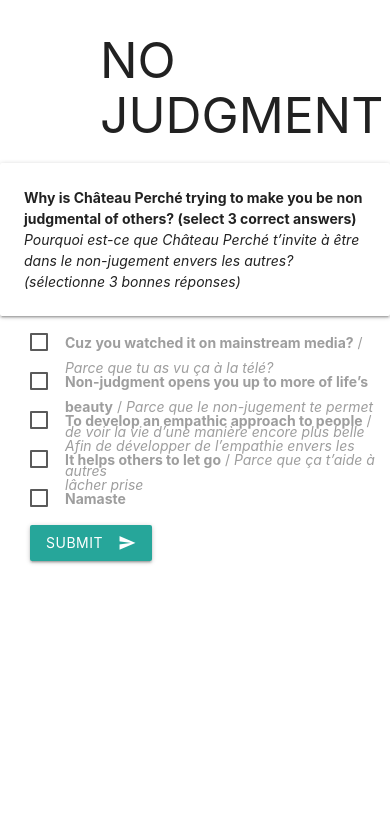
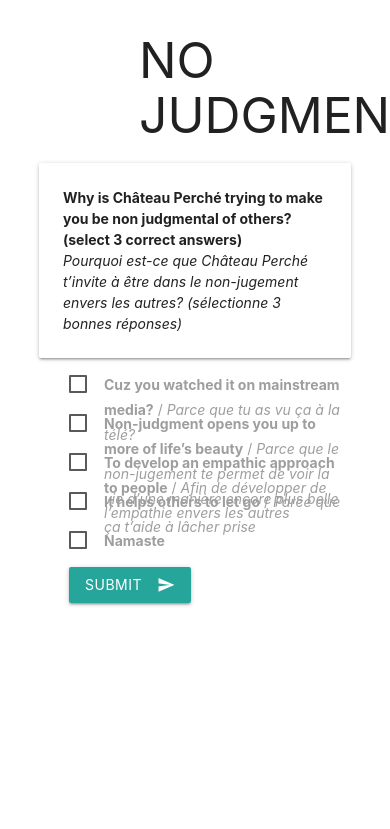
Before and after one commit to Babel404/cpsite, a Django app: page /q1 in a window 390 px wide; the page is wider, and only the part inside the window is pictured. Shown: the top 829 px of that part. Run offline with Django 4.2, Linux system fonts and the light colour scheme; some libraries are stand-ins or nearby versions.

Commit message:
adapt to mobile

```diff
--- a/static/mainapp/style.css
+++ b/static/mainapp/style.css
@@ -11,3 +11,11 @@ image {
     max-height: 300px;
     max-width: 300px; /* ie8 */
 }
+
+body {
+
+	min-height: 40px;
+	margin-top: 3%;
+	margin-left: 10%;
+	margin-right: 10%;
+}
```
